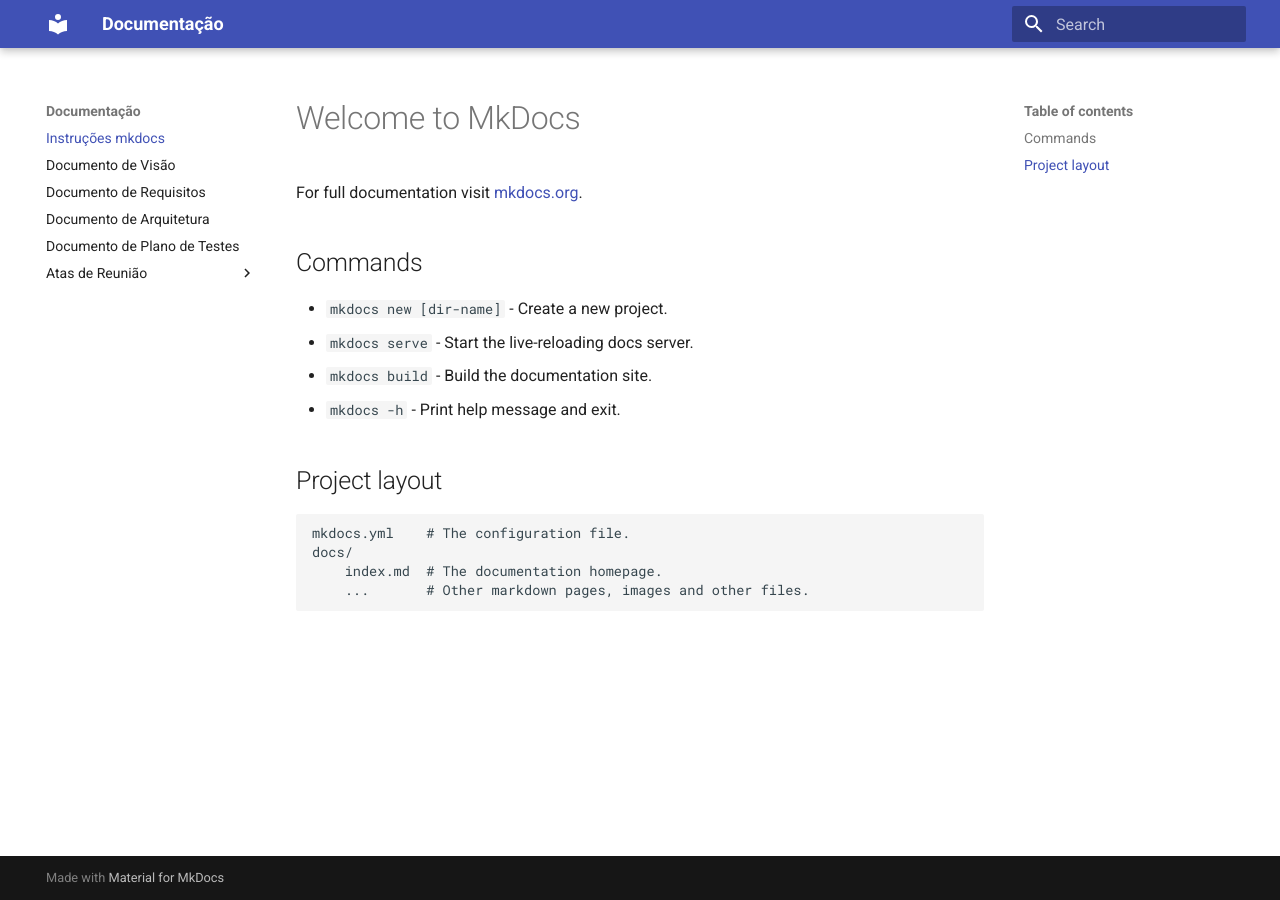
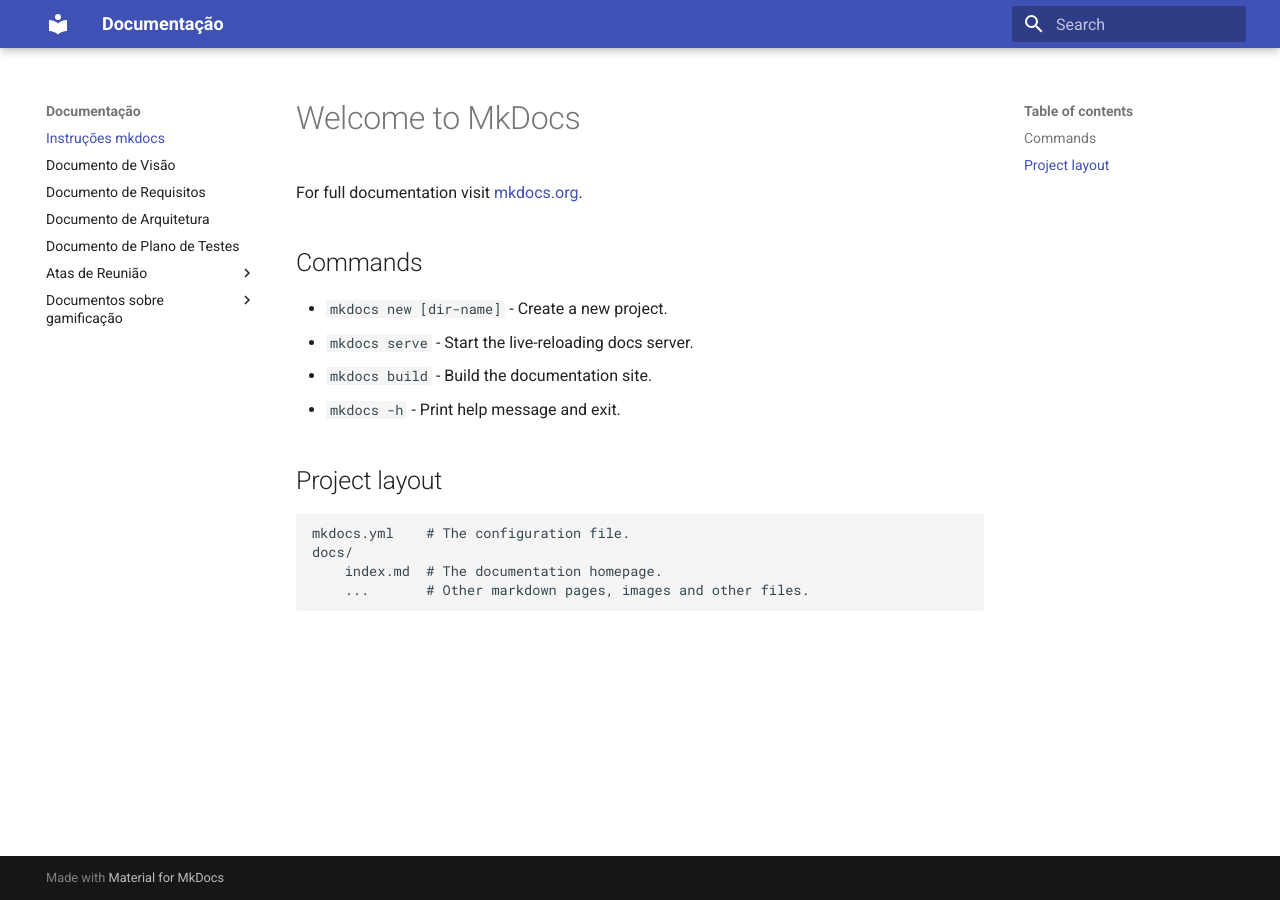
Before and after one commit to Yanmatheus0812/UnBordo, an MkDocs documentation site: the page built from docs/index.md, in a window 1280 px wide. Built offline with MkDocs 1.6.1 and Material for MkDocs 9.7.7, drawn with Linux system fonts in a browser that asks for light colours.

Commit message:
Update mkdocs.yml

```diff
--- a/mkdocs.yml
+++ b/mkdocs.yml
@@ -9,6 +9,8 @@ nav:
   - Atas de Reunião:
     - Ata 1: "atas-reuniao/ata-reuniao-1.md"
     - Reunião 5 - 21/11/2024: "atas-reuniao/ata-reuniao-5"
+  - Documentos sobre gamificação:
+    - Relatório do formulário: "documento-gamificacao/relatorio-formulario.md"
 
 theme:
   name: material
```
